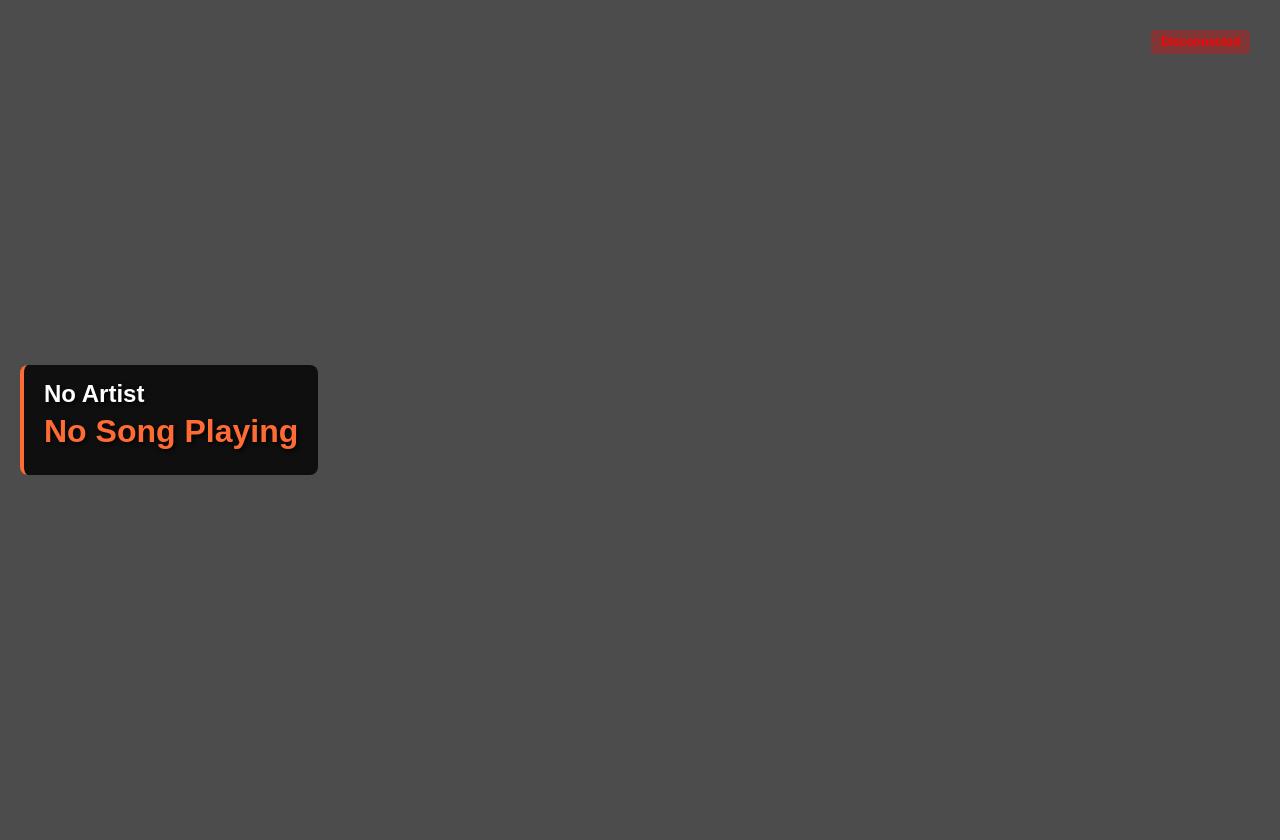
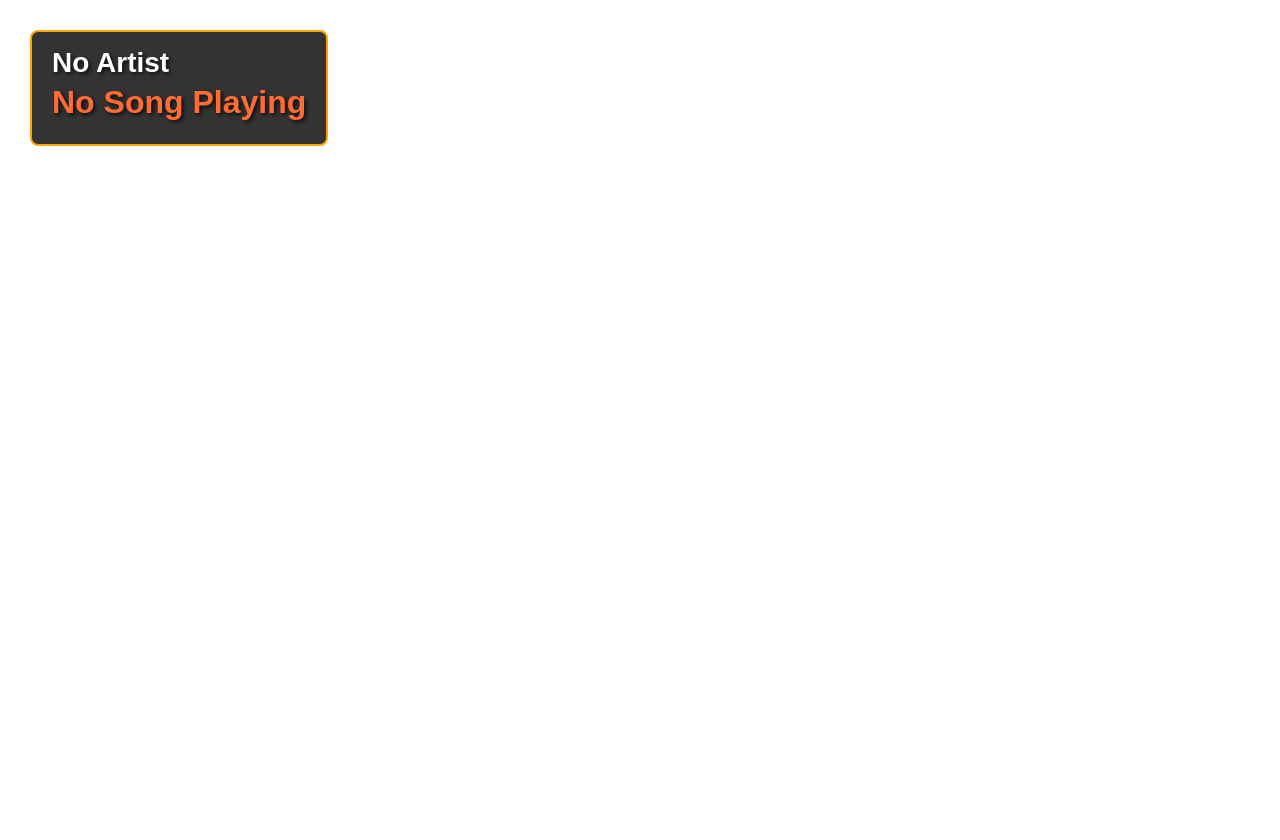
Before and after one commit to EpharGy/TraCord-DJ, a Python web app: template web_overlay/templates/overlay.html in a window 1280 px wide. After the commit the page ends 146 px from the top, so only its background shows below. Run offline with Jinja, Linux system fonts and the light colour scheme; the template is opened without the code that fills it, so the values that code supplies are empty; some libraries are stand-ins or nearby versions.

Commit message:
v1.7.3 - Overlay UI updates

```diff
--- a/services/web_overlay.py
+++ b/services/web_overlay.py
@@ -146,7 +146,7 @@ class WebOverlayServer:
                 'title': self.current_song.get('title', ''),
                 'album': self.current_song.get('album', ''),
                 'bpm': self.current_song.get('bpm', ''),
-                'key': self.current_song.get('musical_key', ''),
+                'key': open_key_int_to_str(self.current_song.get('musical_key', '')) if self.current_song.get('musical_key', '') != '' else '',
                 'genre': self.current_song.get('genre', ''),
                 'audio_file_path': self.current_song.get('audio_file_path', ''),
                 'coverart_base64': self.current_song.get('coverart_base64', ''),
--- a/web_overlay/templates/overlay.html
+++ b/web_overlay/templates/overlay.html
@@ -6,123 +6,159 @@
     <title>TraCord DJ - Now Playing Overlay</title>
     <script src="https://cdnjs.cloudflare.com/ajax/libs/socket.io/4.7.4/socket.io.js"></script>
     <style>
+        /* Overlay Appearance Variables */
+        :root {
+            /* Overlay box */
+            --overlay-padding: 30px;
+            --overlay-bg-color: rgba(0, 0, 0, 0);
+            --songinfo-bg-color: rgba(0, 0, 0, 0.8);
+            --songinfo-bg-color-nosong: #222;
+            --songinfo-border-width: 2px;
+            --songinfo-border-radius: 8px;
+            --songinfo-padding: 15px 20px;
+            --songinfo-z-index: 1000;
+            --songinfo-max-width: 800px;
+            /* Status colors */
+            --status-connected-color: orange;
+            --status-disconnected-color: red;
+            /* Base Shadow size (multiplier used for text and cover art) */
+            --shadow-size: 2px;
+            --shadow-color: rgba(0, 0, 0, 0.8);
+            /* Cover art (single value, used for width/height) */
+            --coverart-size: 150px;
+            --coverart-radius: 8px;
+            /* Artist */
+            --artist-font-size: 28px;
+            --artist-color: #ffffff;
+            /* Title */
+            --title-font-size: 32px;
+            --title-color: #ff6b35;
+            /* Album */
+            --album-font-size: 24px;
+            --album-color: #cccccc;
+            /* Metadata (bpm/key) */
+            --metadata-font-size: 16px;
+            --metadata-color: #aaaaaa;
+            --bpm-key-bg: rgba(255, 107, 53, 0.2);
+            --bpm-key-color: #fff;
+            /* No song */
+            --no-song-title-color: #666666;
+            /* Margins */
+            --margins: 5px;
+        }
+
         body {
             margin: 0;
-            padding: 20px;
+            padding: 0;
             font-family: 'Arial', sans-serif;
-            background: rgba(0, 0, 0, 0.7);
+            background: var(--overlay-bg-color);
             color: white;
             overflow: hidden;
         }
 
-        .overlay-container {
-            position: relative;
-            width: 100%;
-            height: 100vh;
-            display: flex;
-            flex-direction: column;
-            justify-content: center;
-            align-items: flex-start;
-        }
-
         .song-info {
-            background: rgba(0, 0, 0, 0.8);
-            padding: 15px 20px;
-            border-radius: 8px;
-            border-left: 4px solid #ff6b35;
+            position: fixed;
+            left: var(--overlay-padding);
+            top: var(--overlay-padding);
+            background: var(--songinfo-bg-color);
+            padding: var(--songinfo-padding);
+            border-radius: var(--songinfo-border-radius);
+            border-left: var(--songinfo-border-width) solid var(--status-color, var(--status-connected-color));
+            border-right: var(--songinfo-border-width) solid var(--status-color, var(--status-connected-color));
+            border-top: var(--songinfo-border-width) solid var(--status-color, var(--status-connected-color));
+            border-bottom: var(--songinfo-border-width) solid var(--status-color, var(--status-connected-color));
             transition: all 0.5s ease;
-            opacity: 0;
-            transform: translateX(-100px);
+            opacity: 1;
+            transform: none;
+            pointer-events: auto;
+            z-index: var(--songinfo-z-index);
+            display: block;
+            max-width: var(--songinfo-max-width);
+            white-space: nowrap;
+            overflow: hidden;
+            text-overflow: ellipsis;
         }
 
         .song-info.visible {
-            opacity: 1;
-            transform: translateX(0);
+            display: block;
+        }
+
+        .song-info:not(.visible) {
+            display: none;
+        }
+
+        .song-info.connected {
+            --status-color: var(--status-connected-color);
+        }
+
+        .song-info.disconnected {
+            --status-color: var(--status-disconnected-color);
+        }
+
+        .song-info.no-song {
+            background: var(--songinfo-bg-color-nosong);
+        }
+
+        .artist, .title, .album, .metadata {
+            text-shadow: var(--shadow-size) var(--shadow-size) calc(2 * var(--shadow-size)) var(--shadow-color);
         }
 
         .artist {
-            font-size: 24px;
+            font-size: var(--artist-font-size);
             font-weight: bold;
-            color: #ffffff;
-            text-shadow: 2px 2px 4px rgba(0, 0, 0, 0.8);
-            margin-bottom: 5px;
+            color: var(--artist-color);
+            margin-bottom: var(--margins);
         }
 
         .title {
-            font-size: 32px;
+            font-size: var(--title-font-size);
             font-weight: bold;
-            color: #ff6b35;
-            text-shadow: 2px 2px 4px rgba(0, 0, 0, 0.8);
-            margin-bottom: 10px;
+            color: var(--title-color);
+            margin-bottom: var(--margins);
         }
 
         .album {
-            font-size: 18px;
-            color: #cccccc;
-            text-shadow: 1px 1px 2px rgba(0, 0, 0, 0.8);
-            margin-bottom: 10px;
+            font-size: var(--album-font-size);
+            color: var(--album-color);
+            margin-bottom: calc(1.5 * var(--margins));
             font-style: italic;
         }
 
         .metadata {
             display: flex;
             gap: 20px;
-            font-size: 16px;
-            color: #aaaaaa;
-            text-shadow: 1px 1px 2px rgba(0, 0, 0, 0.8);
+            font-size: var(--metadata-font-size);
+            color: var(--metadata-color);
         }
 
         .bpm, .key {
-            background: rgba(255, 107, 53, 0.2);
+            background: var(--bpm-key-bg);
+            color: var(--bpm-key-color);
             padding: 4px 8px;
             border-radius: 4px;
             font-weight: bold;
         }
 
         .connection-status {
-            position: absolute;
-            top: 10px;
-            right: 10px;
-            padding: 5px 10px;
-            border-radius: 4px;
-            font-size: 12px;
-            font-weight: bold;
-        }
-
-        .connection-status.connected {
-            background: rgba(0, 255, 0, 0.3);
-            color: #00ff00;
-        }
-
-        .connection-status.disconnected {
-            background: rgba(255, 0, 0, 0.3);
-            color: #ff0000;
-        }
-
-        .no-song {
-            opacity: 0.5;
+            display: none;
         }
 
         .no-song .title {
-            color: #666666;
+            color: var(--no-song-songinfo-bg-color-color);
         }
 
         #coverArt {
             display: none;
-            max-width: 150px;
-            max-height: 150px;
-            border-radius: 8px;
-            margin-bottom: 10px;
-            box-shadow: 0 2px 8px #000;
+            max-width: var(--coverart-size);
+            max-height: var(--coverart-size);
+            border-radius: var(--coverart-radius);
+            margin-bottom: calc(2 * var(--margins));
+            box-shadow: calc(2 * var(--shadow-size)) calc(2 * var(--shadow-size)) calc(4 * var(--shadow-size)) var(--shadow-color);
         }
     </style>
 </head>
 <body>
     <div class="overlay-container">
-        <div class="connection-status disconnected" id="connectionStatus">
-            Disconnected
-        </div>
-
         <div class="song-info" id="songInfo">
             <img id="coverArt" src="" alt="Cover Art">
             <div class="artist" id="artist">No Artist</div>
@@ -145,7 +181,6 @@
 
         // DOM elements
         const songInfo = document.getElementById('songInfo');
-        const connectionStatus = document.getElementById('connectionStatus');
         const artist = document.getElementById('artist');
         const title = document.getElementById('title');
         const album = document.getElementById('album');
@@ -158,14 +193,13 @@
         // Connection status handlers
         socket.on('connect', function() {
             console.log('Connected to overlay server');
-            connectionStatus.textContent = 'Connected';
-            connectionStatus.className = 'connection-status connected';
+            songInfo.classList.remove('disconnected');
+            songInfo.classList.add('connected');
         });
-
         socket.on('disconnect', function() {
             console.log('Disconnected from overlay server');
-            connectionStatus.textContent = 'Disconnected';
-            connectionStatus.className = 'connection-status disconnected';
+            songInfo.classList.remove('connected');
+            songInfo.classList.add('disconnected');
         });
 
         // Song update handler
```
